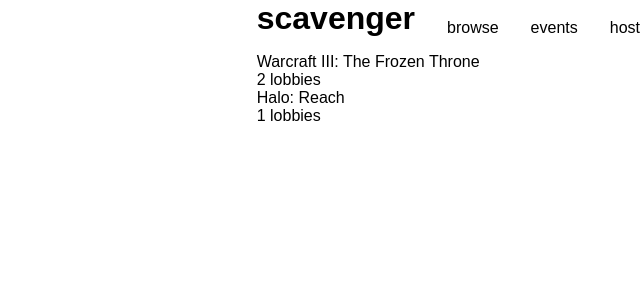
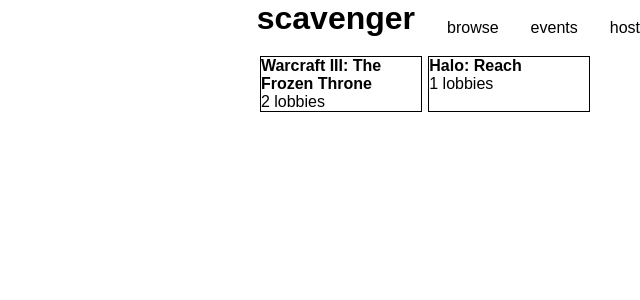
Before and after one commit to radis-roma/scavenger, a React (Create React App) app in the folder scavenger-client/: page / in a window 1280 px wide. Shown: the top 300 px of the page, without its empty margins (640-1280 px from the left). Built offline with nearby package versions, Linux system fonts and the light colour scheme.

Commit message:
temporary styling

```diff
--- a/scavenger-client/src/components/GameTile/GameTile.css
+++ b/scavenger-client/src/components/GameTile/GameTile.css
@@ -0,0 +1,16 @@
+.game-tile:hover {
+  cursor: pointer;
+}
+
+.game-tile {
+  display: flex;
+  flex-flow: column;
+  flex-wrap: nowrap;
+  width: 10em;
+  border: 1px solid black;
+  margin: .2em;
+}
+
+.title {
+  font-weight: bold;
+}
--- a/scavenger-client/src/components/TileContainer/TileContainer.css
+++ b/scavenger-client/src/components/TileContainer/TileContainer.css
@@ -0,0 +1,5 @@
+.tile-container {
+  display: flex;
+  flex-flow: row;
+  flex-wrap: wrap;
+}
--- a/scavenger-client/src/components/TileContainer/TileContainer.js
+++ b/scavenger-client/src/components/TileContainer/TileContainer.js
@@ -48,7 +48,9 @@
     } = this.state;
 
     return (
-      <div>
+      <div
+        className='tile-container'
+      >
         {
           gameCollection.map((gameData, i) => {
             return (
```
